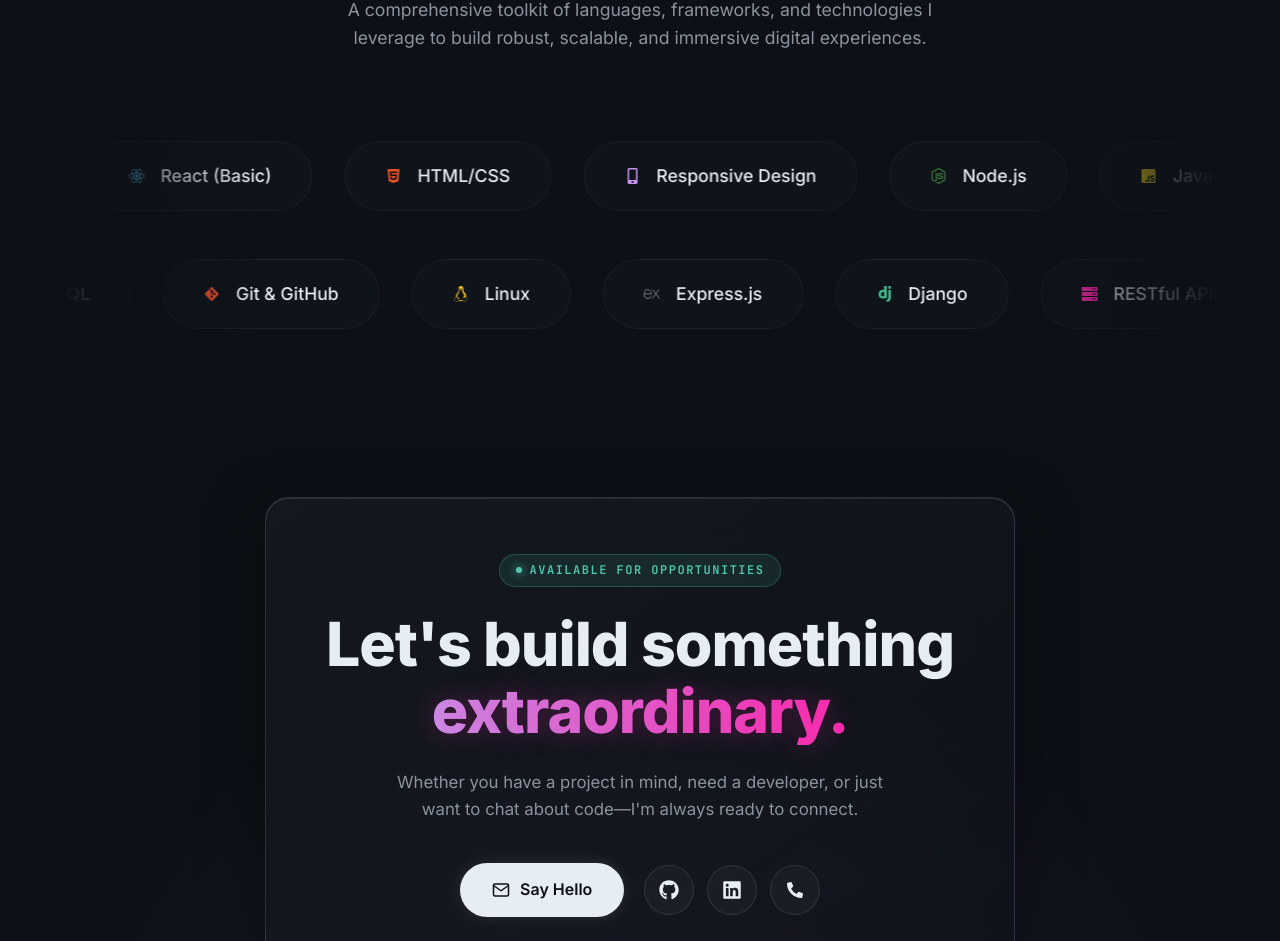
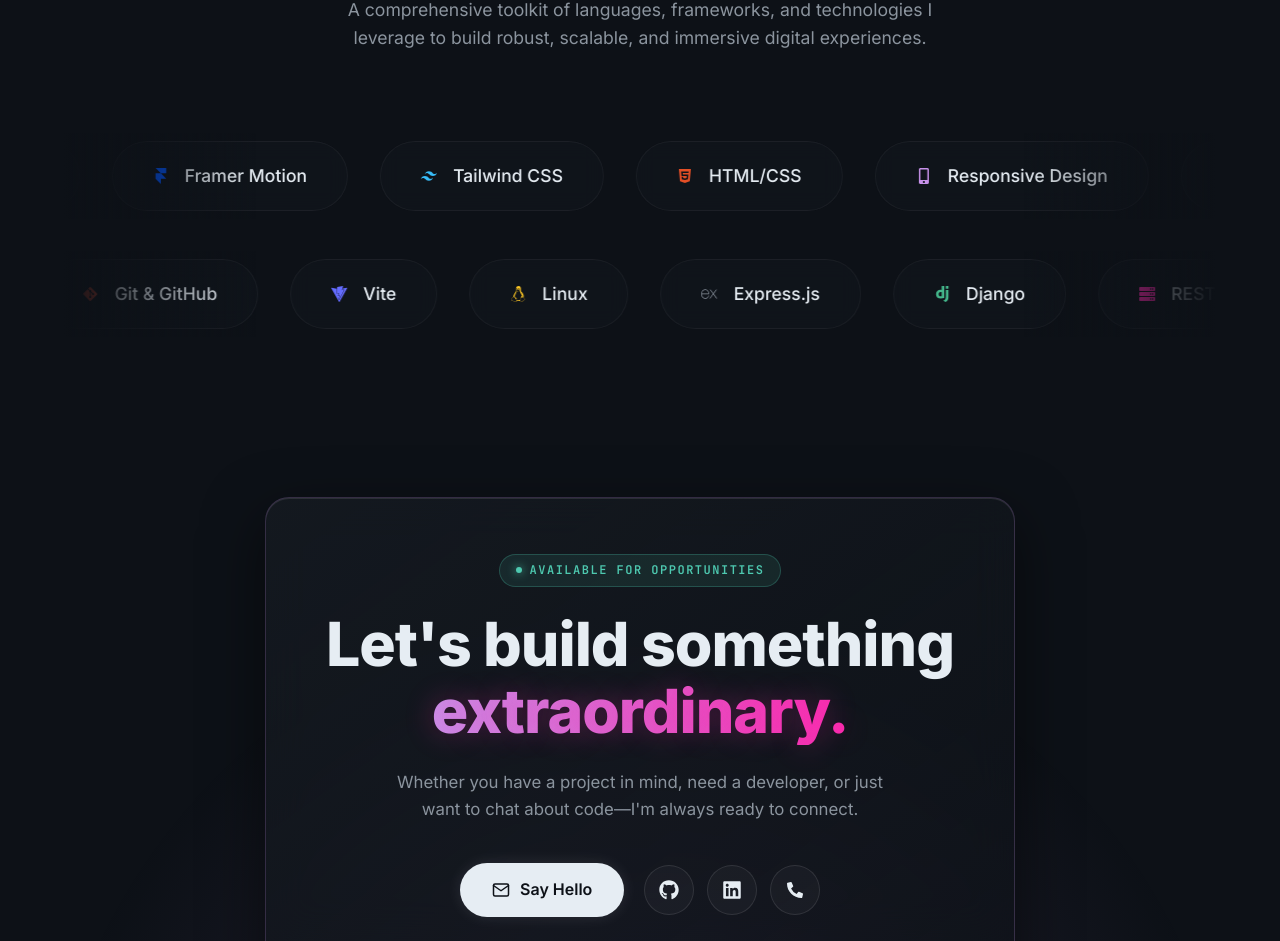
Before and after one commit to ah-nd-naf/Portfolio_Ahnaf, a React (Vite) app: page / in a window 1280 px wide. Shown: the part 3071-4012 px from the top of the page. Built offline with nearby package versions, Linux system fonts and the light colour scheme; the HTML template or start-up script is replaced by a standard one.

Commit message:
updated some small fixes

```diff
--- a/src/components/Skills.jsx
+++ b/src/components/Skills.jsx
@@ -1,7 +1,7 @@
 import React from 'react';
 import { motion } from 'framer-motion';
 import { FaJsSquare, FaPython, FaDatabase, FaReact, FaHtml5, FaNodeJs, FaServer, FaGitAlt, FaLinux, FaMobileAlt } from 'react-icons/fa';
-import { SiDjango, SiMongodb, SiMysql, SiExpress } from 'react-icons/si';
+import { SiDjango, SiMongodb, SiMysql, SiExpress, SiVite, SiFramer, SiTailwindcss } from 'react-icons/si';
 
 const skillset = [
   {
@@ -15,7 +15,9 @@ const skillset = [
   {
     category: '// Frontend',
     skills: [
-      { icon: <FaReact color="#61dafb" size={16} />, name: 'React (Basic)' },
+      { icon: <FaReact color="#61dafb" size={16} />, name: 'React' },
+      { icon: <SiFramer color="#0055FF" size={16} />, name: 'Framer Motion' },
+      { icon: <SiTailwindcss color="#38bdf8" size={16} />, name: 'Tailwind CSS' },
       { icon: <FaHtml5 color="#e34f26" size={16} />, name: 'HTML/CSS' },
       { icon: <FaMobileAlt color="#c792ea" size={16} />, name: 'Responsive Design' },
     ],
@@ -35,6 +37,7 @@ const skillset = [
       { icon: <SiMongodb color="#47a248" size={16} />, name: 'MongoDB (Basic)' },
       { icon: <SiMysql color="#4479a1" size={16} />, name: 'MySQL' },
       { icon: <FaGitAlt color="#f05032" size={16} />, name: 'Git & GitHub' },
+      { icon: <SiVite color="#646CFF" size={16} />, name: 'Vite' },
       { icon: <FaLinux color="#fcc624" size={16} />, name: 'Linux' },
     ],
   },
```
